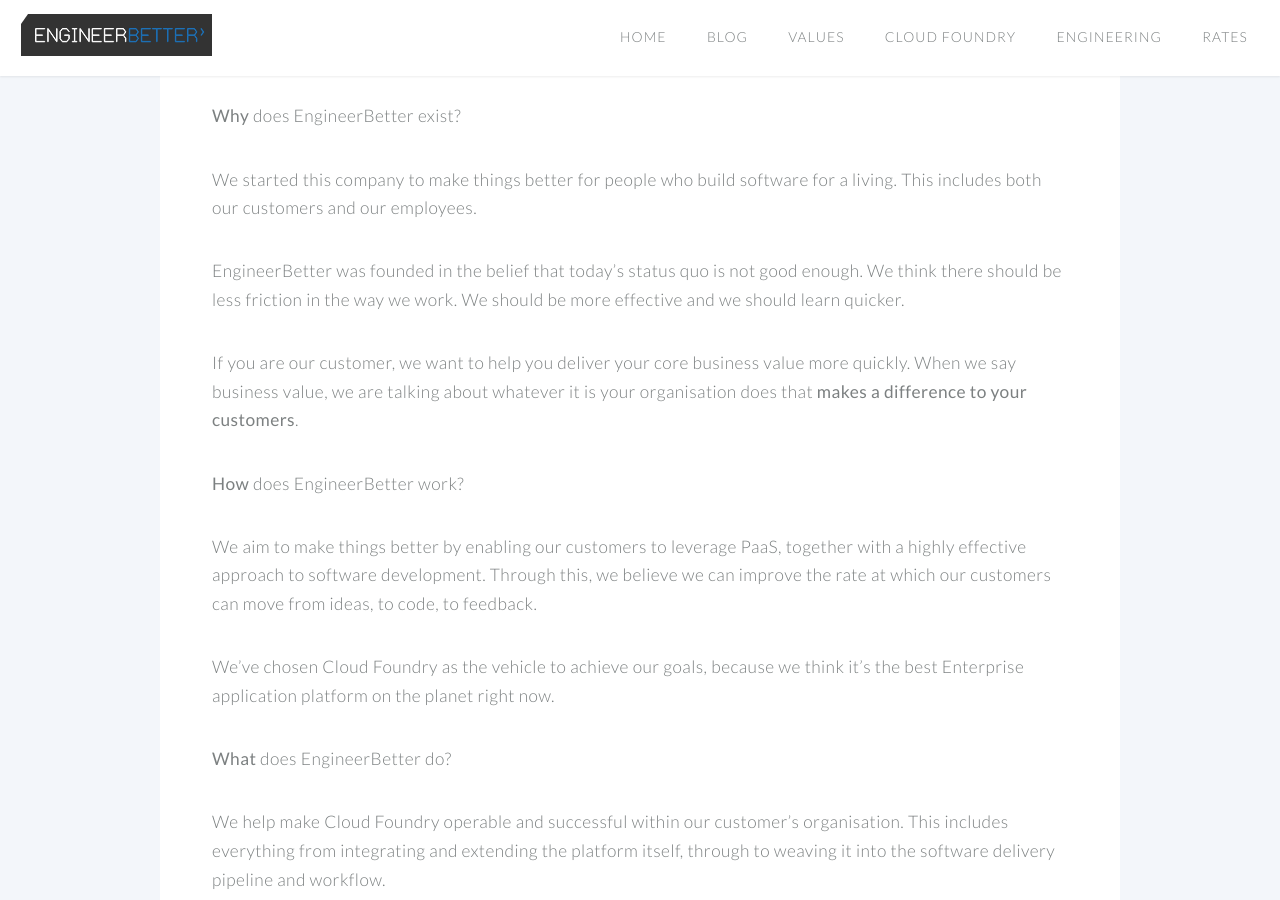
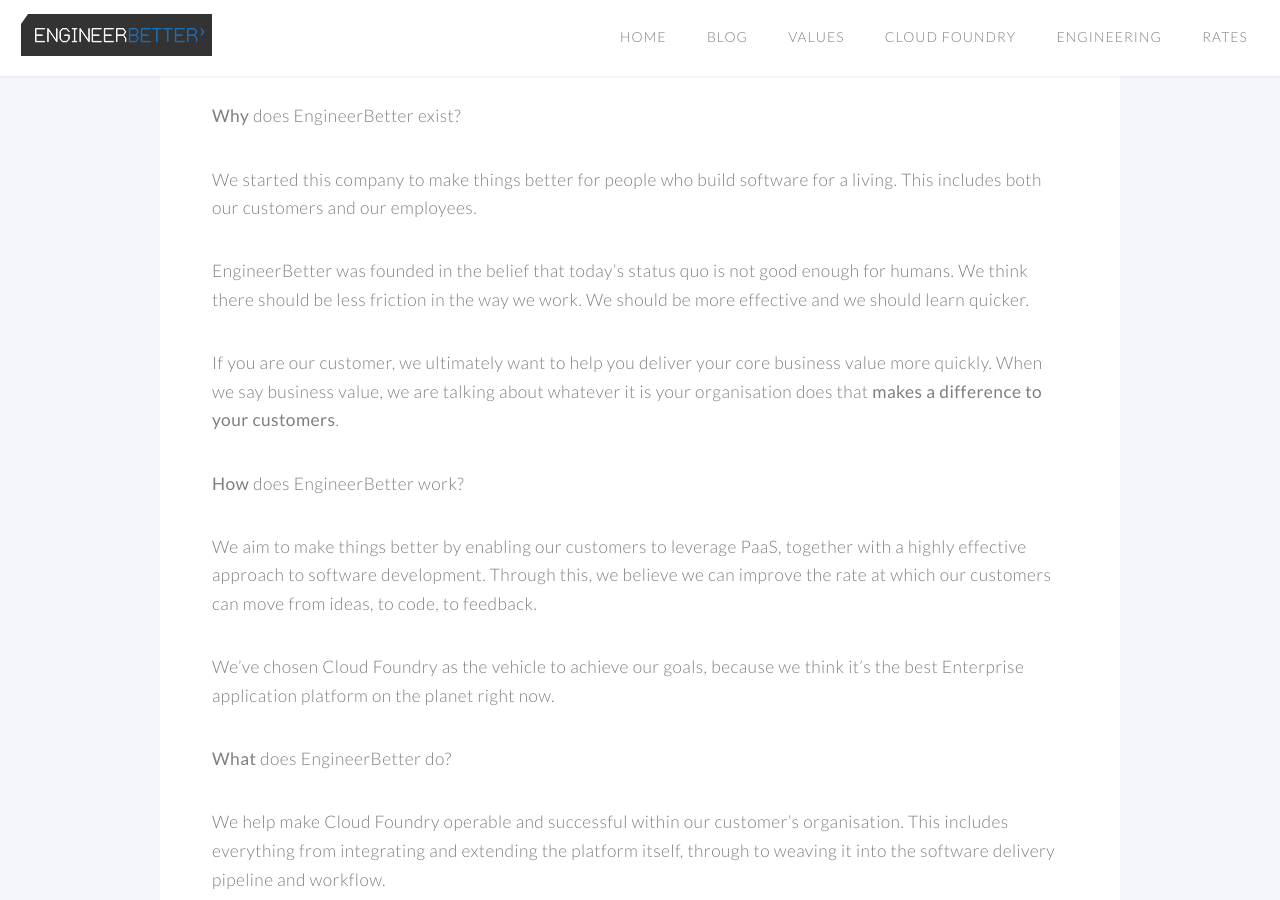
Before and after one commit to DanielJonesEB/engineerbetter.com, a Jekyll site: the page built from _posts/2016-04-27-why-engineerbetter.markdown, in a window 1280 px wide and 900 px high, scrolled down 925 px. Built offline with Jekyll 4.4.1, drawn with Linux system fonts in a browser that asks for light colours; comment, search, counter and statistics services are not loaded.

Commit message:
minor changes to why post

```diff
--- a/_posts/2016-04-27-why-engineerbetter.markdown
+++ b/_posts/2016-04-27-why-engineerbetter.markdown
@@ -11,11 +11,11 @@
 
 We started this company to make things better for people who build software for a living. This includes both our customers and our employees.
 
-EngineerBetter was founded in the belief that today's status quo is not good enough. We think there should be less friction in the way we work. We should be more effective and we should learn quicker.
+EngineerBetter was founded in the belief that today's status quo is not good enough for humans. We think there should be less friction in the way we work. We should be more effective and we should learn quicker.
 
 <!--more-->
 
-If you are our customer, we want to help you deliver your core business value more quickly.  When we say business value, we are talking about whatever it is your organisation does that *makes a difference to your customers*.
+If you are our customer, we ultimately want to help you deliver your core business value more quickly.  When we say business value, we are talking about whatever it is your organisation does that *makes a difference to your customers*.
 
 **How** does EngineerBetter work?
 
```
